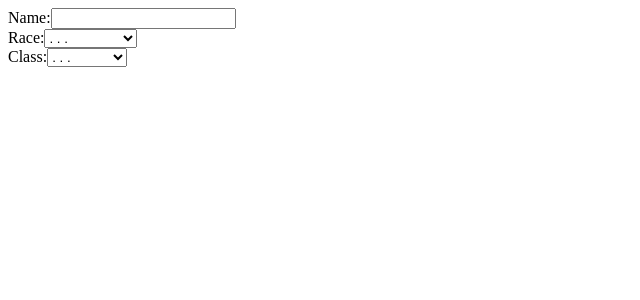
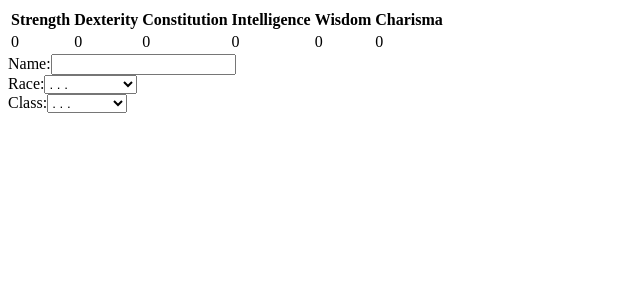
Before and after one commit to ninseok/rpg, a Rails app: page /sheet/new in a window 1280 px wide. Shown: the top 300 px of the page, without its empty margins (0-640 px from the left). Run offline with Rails 7, Linux system fonts and the light colour scheme; style sheets or scripts are compiled from the project's sources.

Commit message:
Races atualizadas JS

```diff
--- a/app/assets/javascripts/races.js
+++ b/app/assets/javascripts/races.js
@@ -1,3 +1,9 @@
+function checkAttr(ability_inc){
+    var cont=0;
+    while (cont <= 5){
+        document.getElementById('attr'+cont).innerHTML = ability_inc[cont]
+    cont++}
+}
 function dragonborn(){
     var ability_inc = [2,0,0,0,0,1] //0 - Strenght | 1 - Dexterity | 2 - Constitution | 3 - Intelligence | 4 - Wisdom | 5 - Charisma
     var ability = ["Strenght","Dexterity","Constitution","Intelligence","Wisdom","Charisma"]
@@ -6,20 +12,21 @@ function dragonborn(){
     var draconic_color = ["Black","Blue","Brass","Bronze","Copper","Gold","Green","Red","Silver","White"]
     var draconic_damage_type = ["Acid","Lightning","Fire","Lightning","Acid","Fire","Poison","Fire","Cold","Cold"]
     var form_element;
-    var ul = document.createElement('ul')
-    var div_feature = document.getElementById('features')
-    while (cont <= 5){
-        form_element = document.createElement('li')
-        form_element.innerHTML = ability[cont] + ": " + ability_inc[cont]
-        ul.appendChild(form_element)
-        cont++}
-    div_feature.appendChild(ul)
+    var ul = document.createElement('ul');
+    checkAttr(ability_inc)
+    var div_feature = document.getElementById('features');
+    div_feature.appendChild(ul);
     form_element = document.createElement('label')
-    form_element.innerHTML = "Size: " + class_feature[0] + " Speed: " + class_feature[1] + " Languagues: " + class_feature[2] + class_feature[3]
+    form_element.innerHTML = "Size: " + class_feature[0] + "<br>Speed: " + class_feature[1] + "<br>Languagues: " + class_feature[2] +" "+ class_feature[3]
     div_feature.appendChild(form_element)
     cont = 0
+    form_element = document.createElement('label');
+    form_element.innerHTML = "<br>Draconic Ancestry: "
+     div_feature.appendChild(form_element)
     form_element = document.createElement('select');
-    var option;
+    var option = document.createElement('option');
+    option.text = ". . ."
+    form_element.appendChild(option)
     while (cont < draconic_color.length){
             option = document.createElement('option');
             option.value = draconic_color[cont];
--- a/app/views/sheet/new.html.erb
+++ b/app/views/sheet/new.html.erb
@@ -50,6 +50,24 @@
     }
 </style>
 <form>
+    <table>
+        <tr>
+            <th>Strength</th>
+            <th>Dexterity</th>
+            <th>Constitution</th>
+            <th>Intelligence</th>
+            <th>Wisdom</th>
+            <th>Charisma</th>
+        </tr>
+        <tr>
+            <td id="attr0">0</td>
+            <td id="attr1">0</td>
+            <td id="attr2">0</td>
+            <td id="attr3">0</td>
+            <td id="attr4">0</td>
+            <td id="attr5">0</td>
+        </tr>
+    </table>
     <label>Name:</label><input type="text"><br>
     <label>Race:</label><select name="race" id="race" onChange="makeRace()">
         <option value="Choose" default>. . .</option>
```
